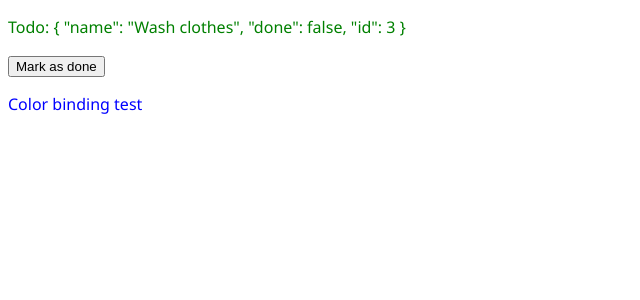
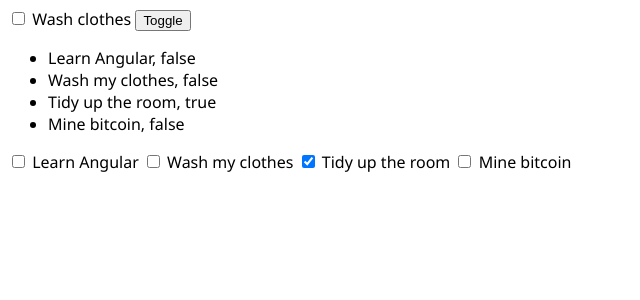
Before and after one commit to thinktecture/angular-workshop, an Angular app in the folder todo/: page / in a window 1280 px wide. Shown: the top 300 px of the page, without its empty margins (0-640 px from the left). Built offline with nearby package versions, Linux system fonts and the light colour scheme.

Commit message:
lab 8 - structural directives

```diff
--- a/todo/src/app/app.component.html
+++ b/todo/src/app/app.component.html
@@ -1 +1,11 @@
 <app-todo [todo]="myTodo" (done)="onDoneClicked($event)"/>
+<button (click)="toggle()">Toggle</button>
+<div *ngIf="show">
+  I’m visible!
+</div>
+
+<ul>
+    <li *ngFor="let todo of todos">{{todo.name}}, {{todo.done}}</li>
+</ul>
+
+<app-todo *ngFor="let todo of todos" [todo]="todo" (done)="catchDoneEvent($event)"></app-todo>
--- a/todo/src/app/app.component.ts
+++ b/todo/src/app/app.component.ts
@@ -2,6 +2,7 @@
 import { Component, ElementRef } from '@angular/core';
 import { TodoComponent } from './todo/todo.component';
 import { TodoService } from './todo.service';
+import { Todo } from './todo';
 
 @Component({
   selector: 'app-root',
@@ -13,15 +14,28 @@
 })
 export class AppComponent {
   public myTodo = { name: 'Wash clothes', done: false, id: 3 };
+
+  public show: boolean = false;
+  todos: Todo[] = [];
+
   constructor(
     private readonly elRef: ElementRef,
     private readonly todoService: TodoService
   ) {
     console.log('element ref', elRef);
     console.log('service todos', todoService.getAll());
+    this.todos = todoService.getAll();
   }
 
   onDoneClicked($event: any) {
     console.log($event);
   }
+
+  toggle() {
+    this.show = !this.show;
+  }
+
+  catchDoneEvent(todo: Todo) {
+    console.log(todo);
+  }
 }
--- a/todo/src/app/todo.service.ts
+++ b/todo/src/app/todo.service.ts
@@ -4,13 +4,22 @@
 @Injectable({ providedIn: 'root' })
 export class TodoService {
   constructor() {}
-  public todos: Todo[] = [{ done: false, name: 'Learn Angular', id: 1 }];
+  public todos: Todo[] = [
+    { done: false, name: 'Learn Angular', id: 1 },
+    { name: 'Wash my clothes', done: false, id: 2 },
+    { name: 'Tidy up the room', done: true, id: 3 },
+    { name: 'Mine bitcoin', done: false, id: 4 },
+  ];
 
   create(todo: Todo) {}
+
   get(todoId: number) {}
+
   getAll(): Todo[] {
     return this.todos;
   }
+
   update(todo: Todo): void {}
+
   delete(todoId: number): void {}
 }
--- a/todo/src/app/todo/todo.component.html
+++ b/todo/src/app/todo/todo.component.html
@@ -1,4 +1,4 @@
-<p appClick appColor color="green">Todo: {{todo | json }}</p>
-
-<button (click)="markAsDone()">Mark as done</button>
-<p appColor [color]="colorToBind">Color binding test</p>
+<label>
+	<input type="checkbox" [checked]="todo.done" (change)="markAsDone()">
+	{{ todo.name }}
+</label>
--- a/todo/src/app/todo/todo.component.ts
+++ b/todo/src/app/todo/todo.component.ts
@@ -1,24 +1,22 @@
-import { JsonPipe } from '@angular/common';
 import { Component, EventEmitter, Input, Output } from '@angular/core';
-import { ColorDirective } from '../color.directive';
-import { ClickDirective } from '../click.directive';
+import { Todo } from '../todo';
 
 @Component({
   selector: 'app-todo',
   standalone: true,
-  imports: [JsonPipe, ColorDirective, ClickDirective],
+  imports: [],
   templateUrl: './todo.component.html',
   styleUrl: './todo.component.scss',
 })
 export class TodoComponent {
   @Input() todo: any;
 
-  @Output() done = new EventEmitter();
+  @Output() done = new EventEmitter<Todo>();
 
   colorToBind = 'blue';
 
   markAsDone() {
-    this.todo.done = true;
+    this.todo.done = !this.todo.done;
     this.done.emit(this.todo);
   }
 }
```
Also changed, not shown: 1 other file (tests, documents, lock files or other folders).
